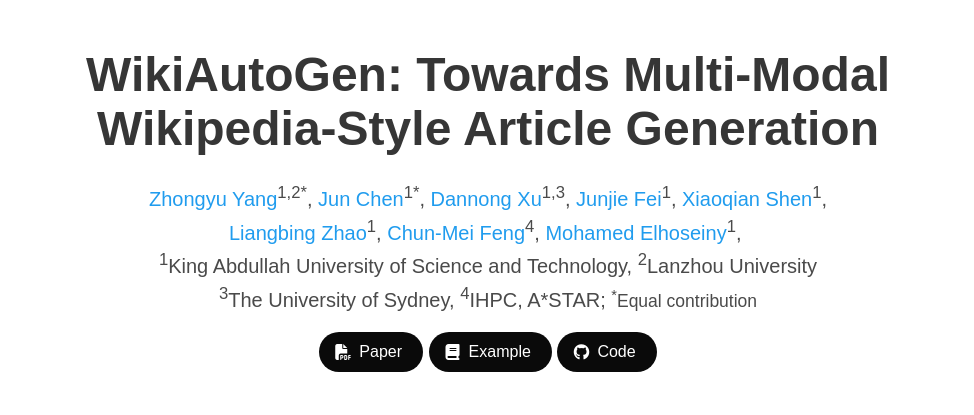
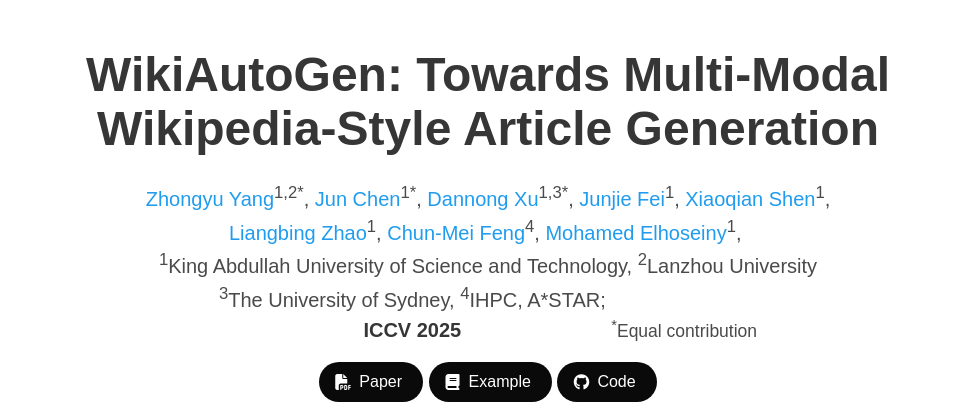
Before and after one commit to wikiautogen/wikiautogen.github.io, a plain HTML site: page index.html in a window 1280 px wide. Shown: the top 415 px of the page, without its empty margins (152-1126 px from the left). Drawn offline with nearby package versions, Linux system fonts and the light colour scheme; some icons are missing; a web font is replaced by a local one.

Commit message:
Update index.html

```diff
--- a/index.html
+++ b/index.html
@@ -98,7 +98,7 @@
                 <span class="author-block">
                   <a href="https://junchen14.github.io/" target="_blank">Jun Chen</a><sup>1*</sup>,</span>
                   <span class="author-block">
-                  <a href="https://scholar.google.com/citations?user=zPEqPfUAAAAJ&hl=zh-CN" target="_blank">Dannong Xu</a><sup>1,3</sup>,</span>
+                  <a href="https://scholar.google.com/citations?user=zPEqPfUAAAAJ&hl=zh-CN" target="_blank">Dannong Xu</a><sup>1,3*</sup>,</span>
                   <span class="author-block">
                   <a href="https://feielysia.github.io/" target="_blank">Junjie Fei</a><sup>1</sup>,</span>
                   <span class="author-block">
@@ -113,6 +113,7 @@
                   </span>
                   </div>
 
+
               <div class="is-size-5 publication-authors">
                   <span class="author-block">
                       <sup>1</sup>King Abdullah University of Science and Technology,
@@ -120,7 +121,8 @@
                       </span>
                       <span class="author-block">
                       <sup>3</sup>The University of Sydney,
-                        <sup>4</sup>IHPC, A*STAR;  <br>
+                      <sup>4</sup>IHPC, A*STAR;<br>
+                      <strong>ICCV 2025</strong>
                   </span>
                   <span class="eql-cntrb"><small><sup>*</sup>Equal contribution</small></span>
                 </div>
```
Lines whose indentation alone changed are shown as unchanged.
